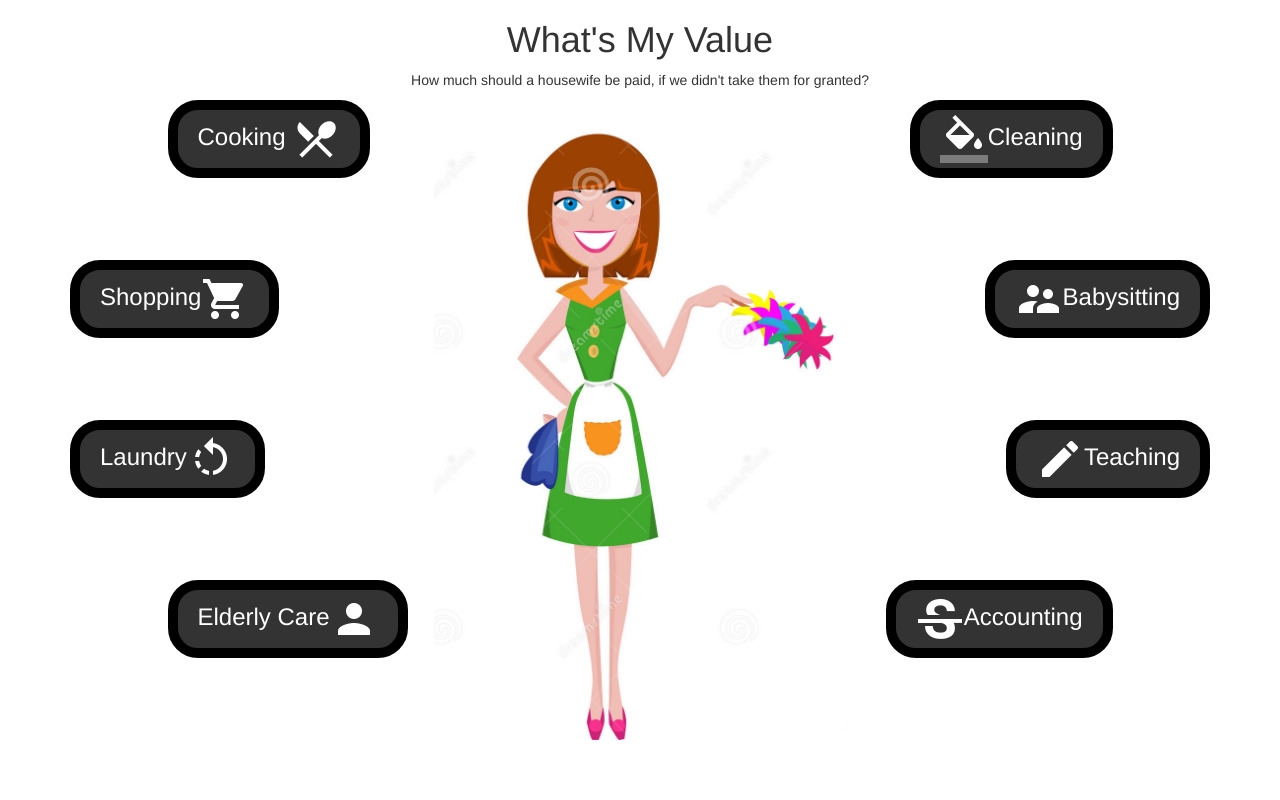
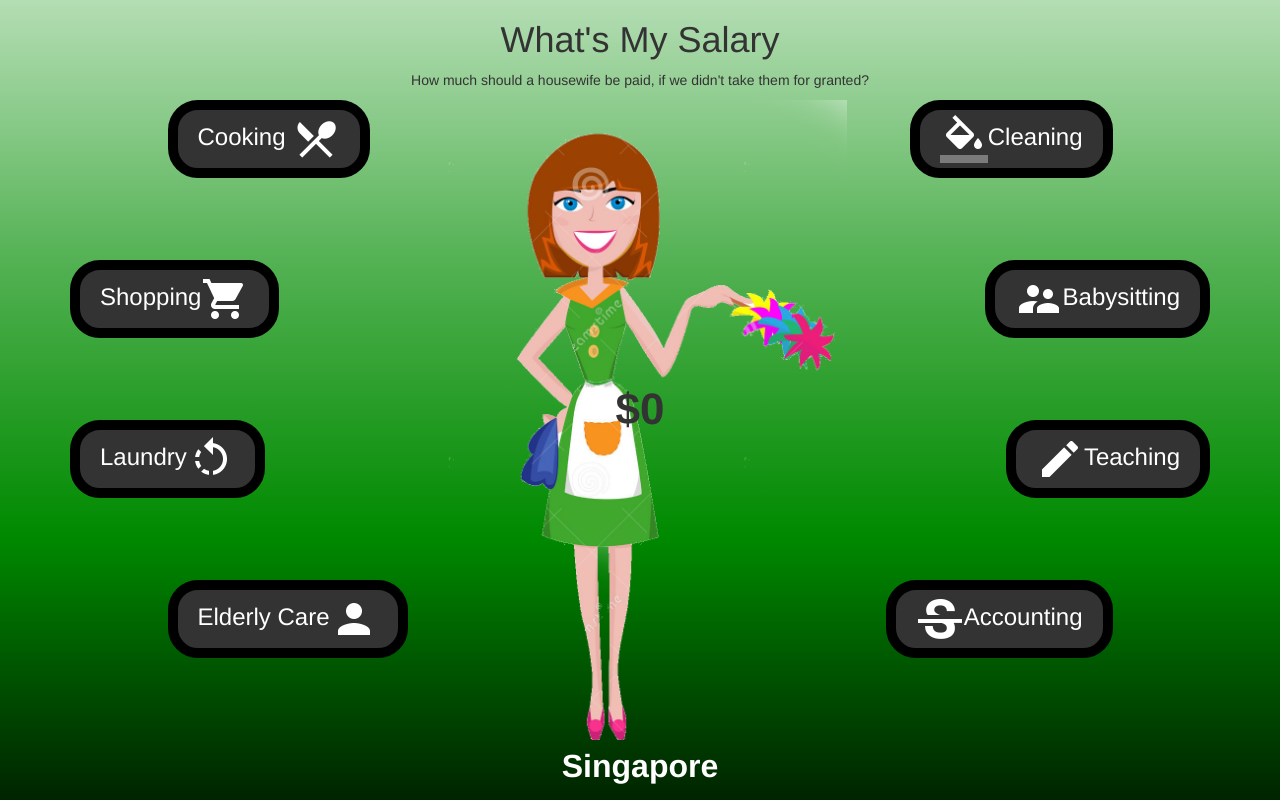
Before and after one commit to allwinpb/whatsmyvalue, a website: page index.html in a window 1280 px wide. Drawn offline with Linux system fonts and the light colour scheme.

Commit message:
Installed salary box and stopped map movement

```diff
--- a/assets/css/style.css
+++ b/assets/css/style.css
@@ -10,7 +10,7 @@
 }
 
 .button-rows{
-	background-image: url(/assets/img/housewife.jpg);
+	background-image: url(/assets/img/housewife.png);
 	background-repeat: no-repeat;
 	background-size: auto 100%;
 	background-position: center;
@@ -21,9 +21,17 @@ html{
 	height: 100%;
 }
 body{
-	/*background: black;*/
 	width: 100%;
 	height: 100%;
+	/* Permalink - use to edit and share this gradient: http://colorzilla.com/gradient-editor/#b4ddb4+0,83c783+17,52b152+33,008a00+67,005700+83,002400+100;Green+3D+%231 */
+	background: #b4ddb4; /* Old browsers */
+	background: -moz-linear-gradient(top,  #b4ddb4 0%, #83c783 17%, #52b152 33%, #008a00 67%, #005700 83%, #002400 100%); /* FF3.6+ */
+	background: -webkit-gradient(linear, left top, left bottom, color-stop(0%,#b4ddb4), color-stop(17%,#83c783), color-stop(33%,#52b152), color-stop(67%,#008a00), color-stop(83%,#005700), color-stop(100%,#002400)); /* Chrome,Safari4+ */
+	background: -webkit-linear-gradient(top,  #b4ddb4 0%,#83c783 17%,#52b152 33%,#008a00 67%,#005700 83%,#002400 100%); /* Chrome10+,Safari5.1+ */
+	background: -o-linear-gradient(top,  #b4ddb4 0%,#83c783 17%,#52b152 33%,#008a00 67%,#005700 83%,#002400 100%); /* Opera 11.10+ */
+	background: -ms-linear-gradient(top,  #b4ddb4 0%,#83c783 17%,#52b152 33%,#008a00 67%,#005700 83%,#002400 100%); /* IE10+ */
+	background: linear-gradient(to bottom,  #b4ddb4 0%,#83c783 17%,#52b152 33%,#008a00 67%,#005700 83%,#002400 100%); /* W3C */
+	filter: progid:DXImageTransform.Microsoft.gradient( startColorstr='#b4ddb4', endColorstr='#002400',GradientType=0 ); /* IE6-9 */
 }
 
 .button-row .edit-buttons{
@@ -31,6 +39,16 @@ body{
 }
 .button-row:hover .edit-buttons{
 	display: block;
+}
+.salary-box{
+	position: absolute;
+	text-align: center;
+	width: 100%;
+	height: 44px;
+	font-size: 44px;
+	margin-top: -22px;
+	top:50%;
+	left:0px;
 }
 .location-holder{
 	/*border-top: 15px solid rgba(0,0,0,0.5);*/
--- a/assets/js/app.js
+++ b/assets/js/app.js
@@ -26,5 +26,5 @@ $(function(){
 		// velocity = velocity + Math.random()*2 - 1;
 		// angle = angle + (Math.random()*10 - 5)*3.14/180;
 	}
-	setInterval(moveMap, 10);
+	// setInterval(moveMap, 10);
 })
--- a/index.html
+++ b/index.html
@@ -1,7 +1,7 @@
 <!DOCTYPE html>
 <html>
 <head>
-	<title>What's My Value</title>
+	<title>What's My Salary</title>
 	<meta name="viewport" content="width=device-width, initial-scale=1">
 	<link rel="stylesheet" type="text/css" href="vendor/bootstrap/dist/css/bootstrap.min.css">
 	<link rel="stylesheet" type="text/css" href="vendor/bootstrap/dist/css/bootstrap-theme.min.css">
@@ -12,11 +12,16 @@
 	<div class="container">
 		<div class="row">
 			<div class="col-xs-12 text-center">
-				<h1>What's My Value</h1>
+				<h1>What's My Salary</h1>
 				<p>How much should a housewife be paid, if we didn't take them for granted?</p>
 			</div>
 		</div>
 		<div class="button-rows">
+			<div class="salary-box">
+				<div class="salary">
+					<strong>$0</strong>
+				</div>
+			</div>
 			<div class="row button-row">
 				<div class="col-xs-10 col-xs-offset-1">
 					<div class="button-field pull-left">
```
Also changed, not shown: assets/img/housewife.jpg (deleted), assets/img/housewife.png (added).
